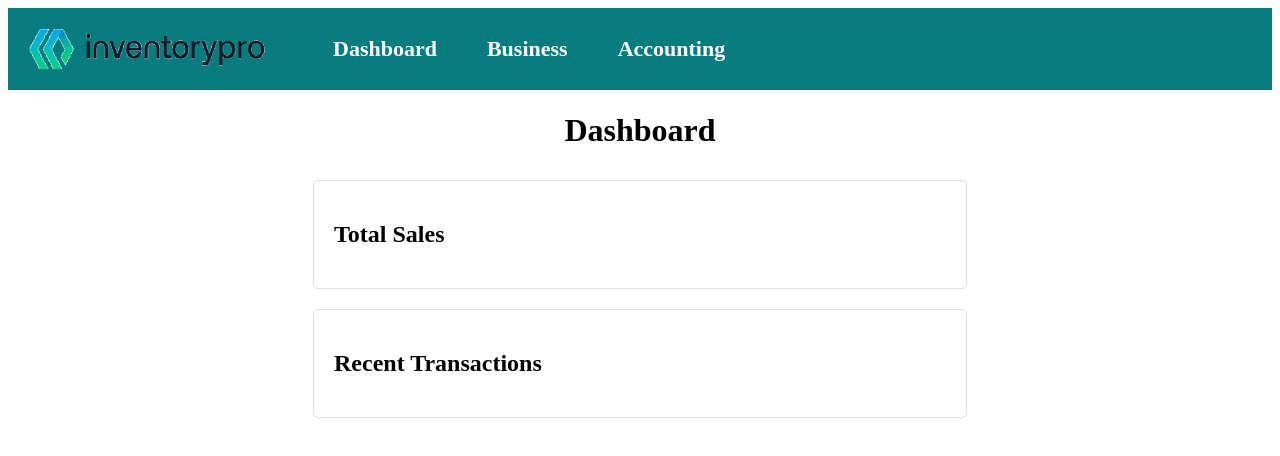
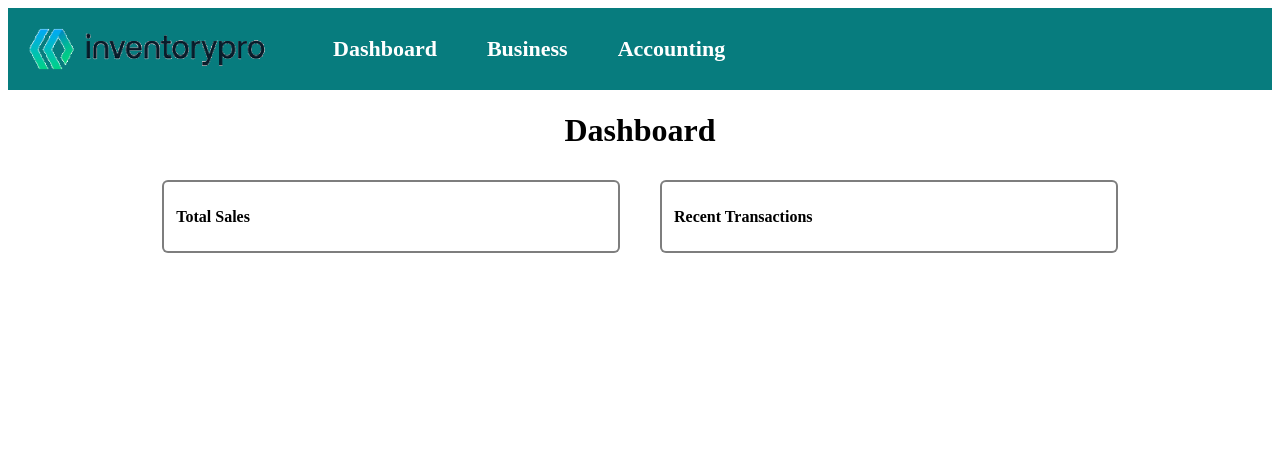
Before and after one commit to RyanWakey/InventoryManagementFrontend, a Vue app: page / in a window 1280 px wide. Shown: the top 456 px of the page. Built offline with nearby package versions, Linux system fonts and the light colour scheme.

Commit message:
updated dashboard with style

```diff
--- a/src/views/DashboardPage.vue
+++ b/src/views/DashboardPage.vue
@@ -36,20 +36,28 @@ export default {
 <style scoped>
 .dashboard-header {
   text-align: center;
+  margin-bottom: 20px; /* Add some space below the dashboard header */
 }
 
 .dashboard_content {
   display: flex;
-  justify-content: space-around; /* Spaces cards evenly */
+  justify-content: center; /* Center the cards container */
   flex-wrap: wrap; /* Allows cards to wrap onto the next line on small screens */
+  gap: 20px; /* Adjust the gap between cards */
 }
 
 .dashboard-card {
-  width: calc(50% - 20px); /* Calculating width by subtracting the total margin */
+  width: 34%; /* Calculating width by subtracting the total margin */
   margin: 10px;
   box-shadow: 0 2px 4px rgba(0,0,0,0,2); /* Simple box shadow for styling */
-  padding: 20px; /* Padding inside the cards */
+  padding: 12px; /* Padding inside the cards */
   background: white; /* Background color for the cards */
-  border-radius: 5px; /* Rounded corners for the cards */
+  border-radius: 6px; /* Rounded corners for the cards */
+  border: 2px solid #00000081;
 }
+
+h2 {
+  font-size: 16px;
+}
+
 </style>
```
